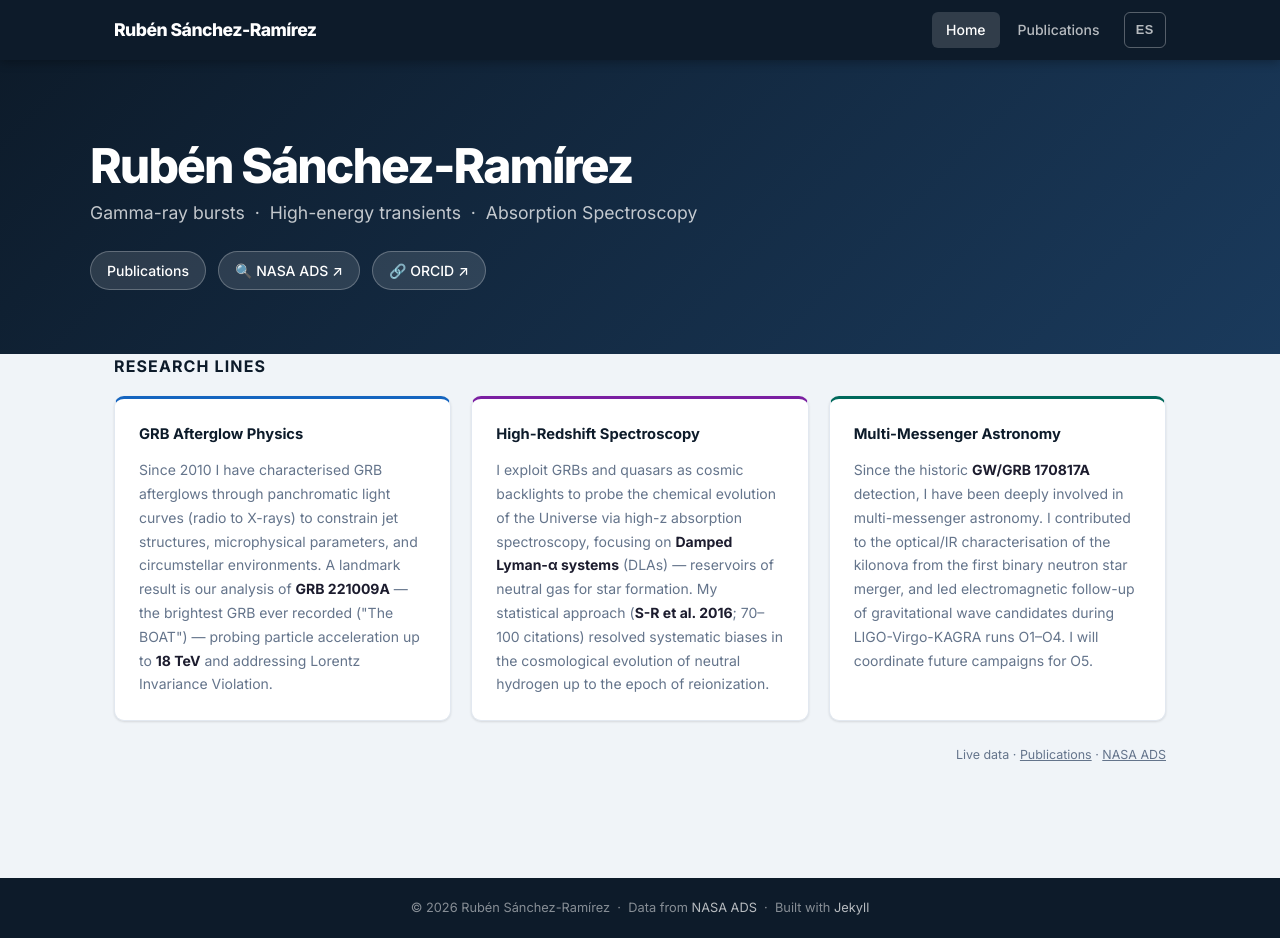
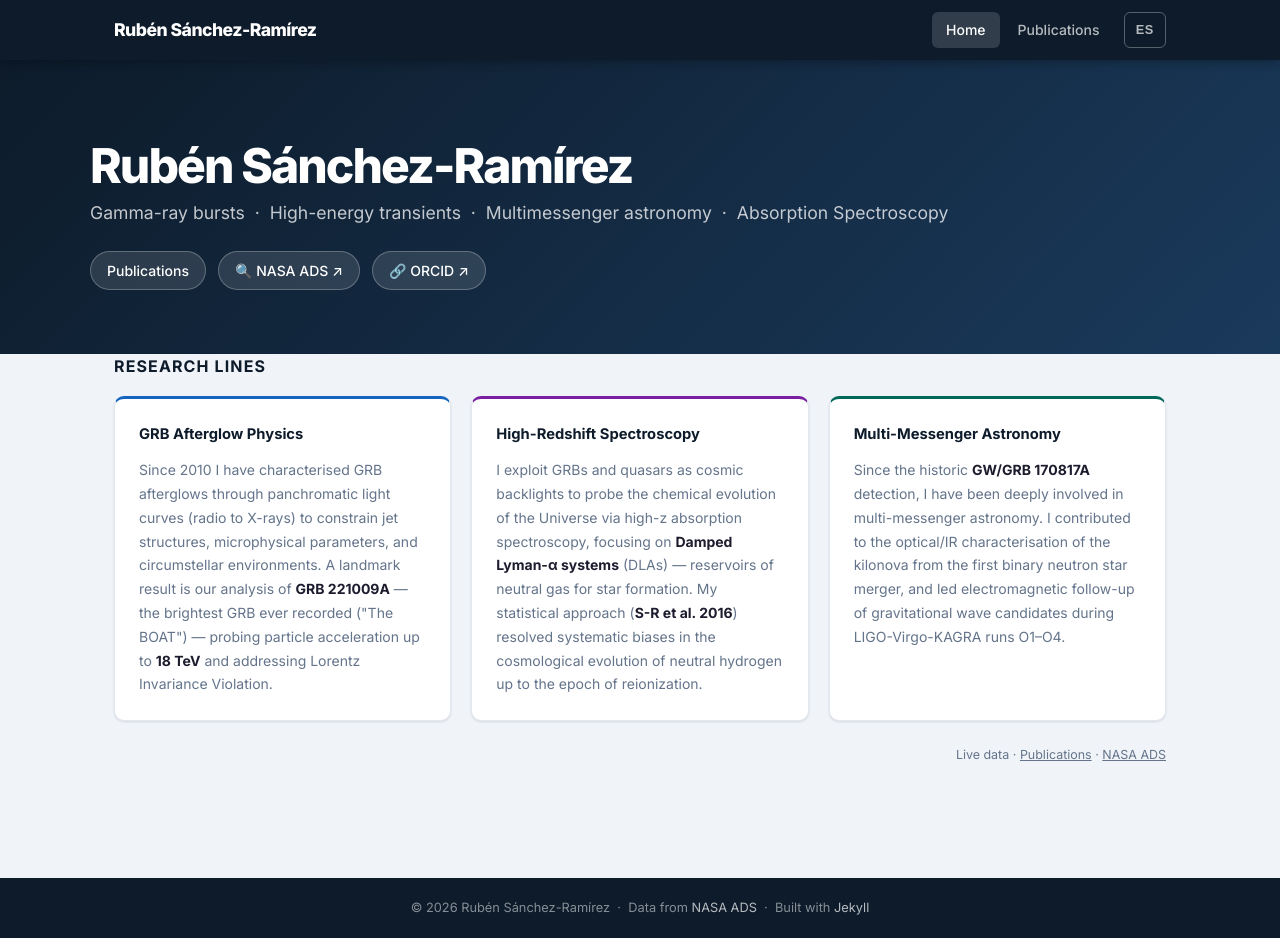
Before and after one commit to rsramirez/rsramirez.github.io, a Jekyll site: the page built from index.md, in a window 1280 px wide and 938 px high. Built offline with Jekyll 4.4.1, drawn with Linux system fonts in a browser that asks for light colours.

Commit message:
feat: update hero section and CV content for clarity and accuracy

```diff
--- a/index.md
+++ b/index.md
@@ -6,7 +6,7 @@ title: Home
 <div class="hero">
   <div class="hero-inner">
     <h1 class="hero-name">Rubén Sánchez-Ramírez</h1>
-    <p class="hero-sub">Gamma-ray bursts &nbsp;·&nbsp; High-energy transients &nbsp;·&nbsp; Absorption Spectroscopy</p>
+    <p class="hero-sub">Gamma-ray bursts &nbsp;·&nbsp; High-energy transients &nbsp;·&nbsp; Multimessenger astronomy &nbsp;·&nbsp; Absorption Spectroscopy</p>
     <div class="hero-links">
       <a class="hero-link" href="{{ '/publications/' | relative_url }}" data-i18n="nav-pubs">
         &#128196; Publications
@@ -51,14 +51,14 @@ title: Home
         I exploit GRBs and quasars as cosmic backlights to probe the chemical evolution of the
         Universe via high-z absorption spectroscopy, focusing on <strong>Damped Lyman-α systems</strong>
         (DLAs) — reservoirs of neutral gas for star formation. My statistical approach
-        (<strong>S-R et al. 2016</strong>; 70–100 citations) resolved systematic biases in the
+        (<strong>S-R et al. 2016</strong>) resolved systematic biases in the
         cosmological evolution of neutral hydrogen up to the epoch of reionization.
       </p>
       <p class="lang-es">
         Utilizo GRBs y cuásares como faros cósmicos para estudiar la evolución química del Universo
         mediante espectroscopía de absorción a alto redshift, centrada en <strong>sistemas DLA</strong>
         (sistemas Lyman-α amortiguados) — reservorios de gas neutro para la formación estelar.
-        Mi método estadístico (<strong>S-R et al. 2016</strong>; 70–100 citas) resolvió sesgos sistemáticos
+        Mi método estadístico (<strong>S-R et al. 2016</strong>) resolvió sesgos sistemáticos
         en la evolución cosmológica del hidrógeno neutro hasta la época de reionización.
       </p>
     </div>
@@ -69,14 +69,13 @@ title: Home
         Since the historic <strong>GW/GRB 170817A</strong> detection, I have been deeply involved in
         multi-messenger astronomy. I contributed to the optical/IR characterisation of the kilonova
         from the first binary neutron star merger, and led electromagnetic follow-up of gravitational
-        wave candidates during LIGO-Virgo-KAGRA runs O1–O4. I will coordinate future campaigns for O5.
+        wave candidates during LIGO-Virgo-KAGRA runs O1–O4.
       </p>
       <p class="lang-es">
         Desde la histórica detección de <strong>GW/GRB 170817A</strong>, estoy profundamente
         involucrado en la astronomía multimensajero. Contribuí a la caracterización óptica/IR de la
         kilonova del primer merger de estrellas de neutrones, y lideré el seguimiento electromagnético
         de candidatos a ondas gravitacionales en las campañas O1–O4 de LIGO-Virgo-KAGRA.
-        Coordinaré futuras campañas para O5.
       </p>
     </div>
 
```
